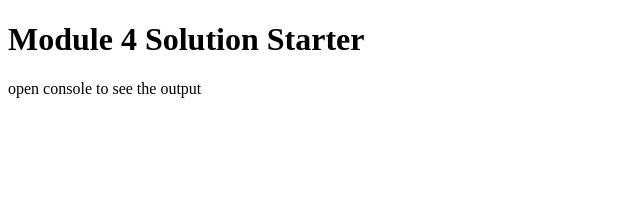
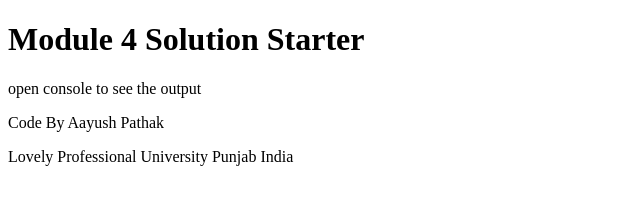
Before and after one commit to AayushkumarPathak/Html-css-js-Coursera, a plain HTML site: page module4-solution/index.html in a window 1280 px wide. Shown: the whole page, without its empty margins (0-640 px from the left). Drawn offline with Linux system fonts and the light colour scheme.

Commit message:
Update index.html

```diff
--- a/module4-solution/index.html
+++ b/module4-solution/index.html
@@ -6,9 +6,15 @@
   <script src="SpeakHello.js"></script>
   <script src="SpeakGoodBye.js"></script>
   <script src="script.js"></script>
+  <style>
+    #lpu{
+      color:"orange";
+  </style>
 </head>
 <body>
   <h1>Module 4 Solution Starter</h1>
   <p>open console to see the output</p>
+  <p> Code By Aayush Pathak</p>
+  <p id="lpu">Lovely Professional University Punjab India</p>
 </body>
 </html>
```
